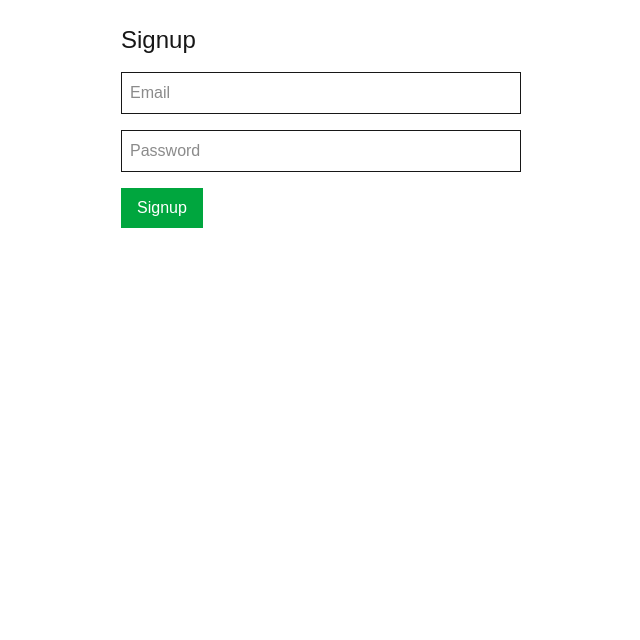
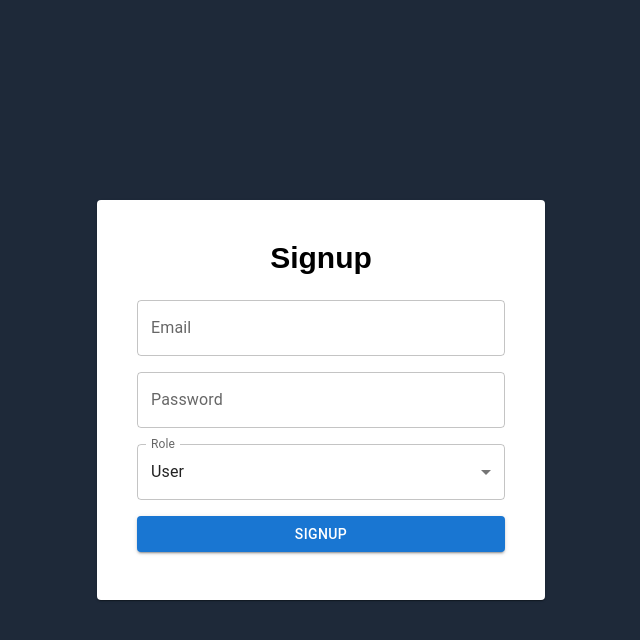
Before and after one commit to JoyBoy-00/Product-management-web-app, a Next.js app in the folder frontend/: page /signup in a window 1280 px wide. Shown: the top 640 px of the page, without its empty margins (319-959 px from the left). Built offline with nearby package versions, Linux system fonts and the light colour scheme.

Commit message:
Ui update in signup page

```diff
--- a/frontend/app/signup/page.tsx
+++ b/frontend/app/signup/page.tsx
@@ -3,20 +3,29 @@
 import { useState } from 'react';
 import { useRouter } from 'next/navigation';
 import axios from 'axios';
+import {
+  Card,
+  CardContent,
+  Typography,
+  TextField,
+  Button,
+  Box,
+  MenuItem,
+} from "@mui/material";
 
 export default function SignupPage() {
-  const [email, setEmail] = useState('');
-  const [password, setPassword] = useState('');
+  const [form, setForm] = useState({ email: "", password: "", role: "USER" });
+  const [error, setError] = useState("");
   const router = useRouter();
+
+  const handleChange = (e: { target: { name: any; value: any; }; }) => {
+    setForm({ ...form, [e.target.name]: e.target.value });
+  };
 
   const handleSignup = async (e: React.FormEvent) => {
     e.preventDefault();
     try {
-      await axios.post('http://localhost:5000/auth/signup', {
-        email,
-        password,
-        role: 'ADMIN', // You can set this to 'USER' or 'ADMIN' based on your requirement
-      });
+      await axios.post('http://localhost:5000/auth/signup', form);
       alert('Signup successful!');
       router.push('/login');
     } catch (error: any) {
@@ -25,29 +34,46 @@ export default function SignupPage() {
   };
 
   return (
-    <div className="p-6 max-w-md mx-auto">
-      <h2 className="text-2xl mb-4">Signup</h2>
-      <form onSubmit={handleSignup} className="space-y-4">
-        <input
-          type="email"
-          placeholder="Email"
-          className="border p-2 w-full"
-          value={email}
-          onChange={(e) => setEmail(e.target.value)}
-          required
-        />
-        <input
-          type="password"
-          placeholder="Password"
-          className="border p-2 w-full"
-          value={password}
-          onChange={(e) => setPassword(e.target.value)}
-          required
-        />
-        <button className="bg-green-600 text-white px-4 py-2" type="submit">
-          Signup
-        </button>
-      </form>
-    </div>
+    <Box className="flex justify-center items-center h-screen bg-gray-800">
+      <Card className="w-full max-w-md p-6 bg-gray-800">
+        <CardContent>
+          <div className="mb-6 text-3xl font-bold text-center text-black">
+            Signup
+          </div>
+          <div className="flex flex-col gap-4">
+            <TextField
+              label="Email"
+              name="email"
+              fullWidth
+              value={form.email}
+              onChange={handleChange}
+            />
+            <TextField
+              label="Password"
+              name="password"
+              type="password"
+              fullWidth
+              value={form.password}
+              onChange={handleChange}
+            />
+            <TextField
+              select
+              label="Role"
+              name="role"
+              fullWidth
+              value={form.role}
+              onChange={handleChange}
+            >
+              <MenuItem value="USER">User</MenuItem>
+              <MenuItem value="ADMIN">Admin</MenuItem>
+            </TextField>
+            {error && <p className="text-red-400 text-sm">{error}</p>}
+            <Button variant="contained" color="primary" onClick={handleSignup}>
+              Signup
+            </Button>
+          </div>
+        </CardContent>
+      </Card>
+    </Box>
   );
 }
```
